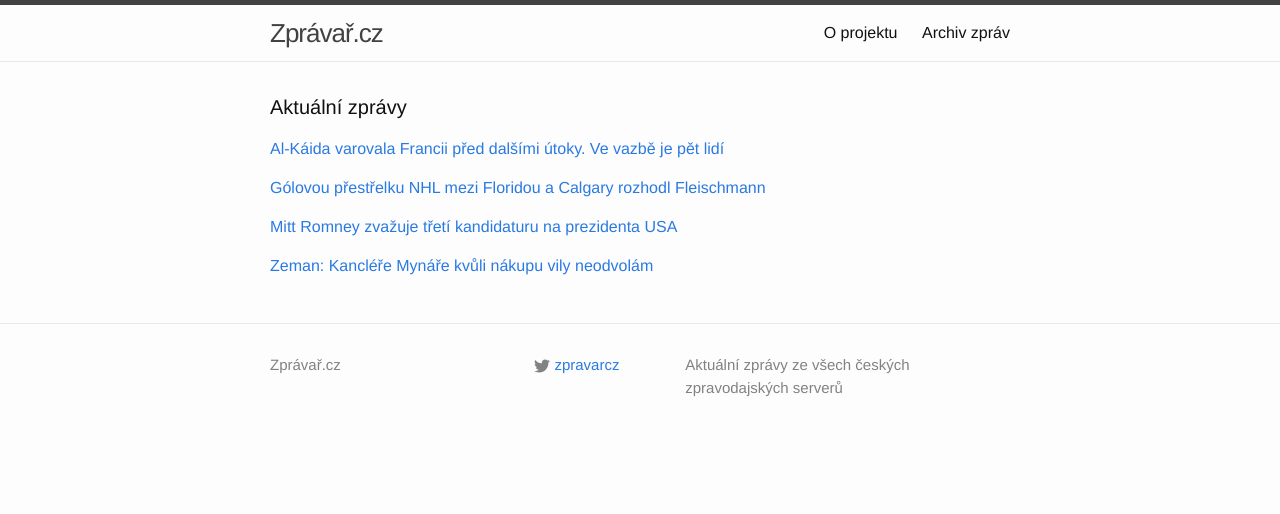
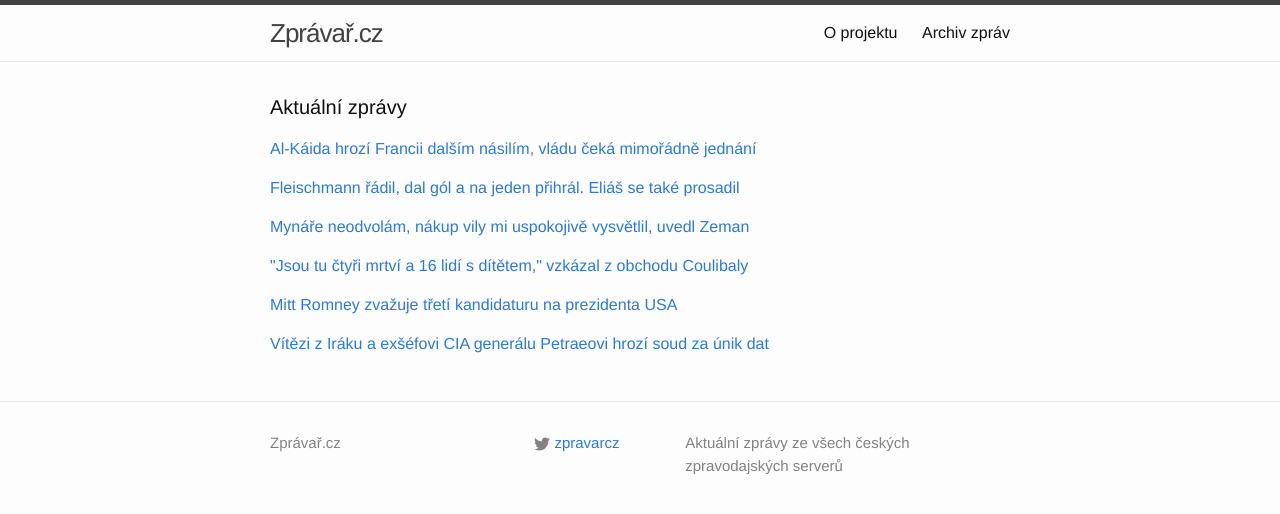
Before and after one commit to adliska/zpravar, a Jekyll site: the page built from index.html, in a window 1280 px wide. Shown: the top 514 px of the page. Built offline with Jekyll 4.4.1, drawn with Linux system fonts in a browser that asks for light colours.

Commit message:
zpravar news update

```diff
--- a/index.html
+++ b/index.html
@@ -5,9 +5,10 @@ layout: default
 <div class="home">
     <h1 class="page-heading">Aktuální zprávy</h1>
 
-<p><a href="javascript:;" onclick="toggle_visibility('zpravy0')">Al-Káida varovala Francii před dalšími útoky. Ve vazbě je pět lidí</a></p>
+<p><a href="javascript:;" onclick="toggle_visibility('zpravy0')">Al-Káida hrozí Francii dalším násilím, vládu čeká mimořádně jednání</a></p>
 <div id="zpravy0" style="display:none">
 <ul>
+<li><a href=http://zpravy.e15.cz/zahranicni/udalosti/al-kaida-hrozi-francii-dalsim-nasilim-vladu-ceka-mimoradne-jednani-1151994>Al-Káida hrozí Francii dalším násilím, vládu čeká mimořádně jednání - zpravy.e15.cz</a></li>
 <li><a href=http://zpravy.idnes.cz/jemenska-al-kaida-francie-utoky-dm5-/zahranicni.aspx?c=A150110_082724_zahranicni_jj>Al-Káida varovala Francii před dalšími útoky. Ve vazbě je pět lidí - zpravy.idnes.cz</a></li>
 <li><a href=http://zahranicni.ihned.cz/evropa-slovensko/c1-63357360-pariz-si-jeste-neoddechla-policie-hleda-dalsi-podezrele>Paříž si ještě neoddechla. Policie hledá další podezřelé - zahranicni.ihned.cz</a></li>
 <li><a href=http://www.lidovky.cz/pripravte-se-na-dalsi-utoky-varuje-francii-odnoz-al-kaidy-v-jemenu-1c1-/zpravy-svet.aspx?c=A150110_073523_ln_zahranici_hm>Připravte se na další útoky, varuje Francii odnož Al-Káidy v Jemenu  - www.lidovky.cz</a></li>
@@ -17,28 +18,47 @@ layout: default
 <li><a href=http://www.novinky.cz/zahranicni/evropa/358379-muz-ktery-drzel-rukojmi-v-klenotnictvi-se-vzdal.html>Muž, který držel rukojmí v klenotnictví, se vzdal  - www.novinky.cz</a></li>
 <li><a href=http://www.rozhlas.cz/_zprava/odnoz-alkaidy-v-jemenu-hrozi-dalsimi-utoky-ve-francii-policie-zustava-v-pohotovosti--1441892>Odnož Al-Káidy v Jemenu hrozí dalšími útoky ve Francii, policie zůstává v pohotovosti  - www.rozhlas.cz</a></li>
 </ul>
-</div><p><a href="javascript:;" onclick="toggle_visibility('zpravy1')">Gólovou přestřelku NHL mezi Floridou a Calgary rozhodl Fleischmann</a></p>
+</div><p><a href="javascript:;" onclick="toggle_visibility('zpravy1')">Fleischmann řádil, dal gól a na jeden přihrál. Eliáš se také prosadil</a></p>
 <div id="zpravy1" style="display:none">
 <ul>
+<li><a href=http://www.tyden.cz/rubriky/sport/hokej/nhl/fleischmann-radil-dal-gol-a-na-jeden-prihral-elias-se-take-prosadil_329673.html>Fleischmann řádil, dal gól a na jeden přihrál. Eliáš se také prosadil - www.tyden.cz</a></li>
 <li><a href=http://www.rozhlas.cz/_zprava/golovou-prestrelku-nhl-mezi-floridou-a-calgary-rozhodl-fleischmann--1441901>Gólovou přestřelku NHL mezi Floridou a Calgary rozhodl Fleischmann - www.rozhlas.cz</a></li>
 <li><a href=http://www.denik.cz/hokej/utocnik-fleischmann-rozhodl-golem-o-vyhre-floridy-20150110.html>Útočník Fleischmann rozhodl gólem o výhře Floridy - www.denik.cz</a></li>
 <li><a href=http://sport.aktualne.cz/fleischmann-potopil-calgary-brankar-neuvirth-znovu-porazen/r~848b3c58989111e49fc3002590604f2e/>Fleischmann potopil Calgary, brankář Neuvirth znovu poražen - sport.aktualne.cz</a></li>
 <li><a href=http://www.sportovninoviny.cz/zpravy/utocnik-fleischmann-rozhodl-golem-o-vyhre-floridy/1167181>Útočník Fleischmann rozhodl gólem o výhře Floridy - www.sportovninoviny.cz</a></li>
 <li><a href=http://hokej.idnes.cz/fleischmann-rozhodl-prestrelku-na-lede-calgary-fro-/nhl.aspx?c=A150110_070943_nhl_Mkr>Fleischmann rozhodl přestřelku na ledě Calgary, Eliáš jednou asistoval - hokej.idnes.cz</a></li>
 </ul>
-</div><p><a href="javascript:;" onclick="toggle_visibility('zpravy2')">Mitt Romney zvažuje třetí kandidaturu na prezidenta USA </a></p>
+</div><p><a href="javascript:;" onclick="toggle_visibility('zpravy2')">Mynáře neodvolám, nákup vily mi uspokojivě vysvětlil, uvedl Zeman</a></p>
 <div id="zpravy2" style="display:none">
+<ul>
+<li><a href=http://zpravy.idnes.cz/zeman-mynare-neodvola-0u5-/domaci.aspx?c=A150110_084819_domaci_jj>Mynáře neodvolám, nákup vily mi uspokojivě vysvětlil, uvedl Zeman - zpravy.idnes.cz</a></li>
+<li><a href=http://www.lidovky.cz/zeman-trva-na-svem-mynare-kvuli-podivnemu-nakupu-vily-neodvola-ps3-/zpravy-domov.aspx?c=A150110_090255_ln_domov_hm>Zeman trvá na svém. Mynáře kvůli podivnému nákupu vily neodvolá  - www.lidovky.cz</a></li>
+<li><a href=http://zpravy.aktualne.cz/domaci/politika/zeman-kanclere-mynare-kvuli-nakupu-vily-neodvolam/r~827cb7dc989311e490f70025900fea04/>Zeman: Kancléře Mynáře kvůli nákupu vily neodvolám - zpravy.aktualne.cz</a></li>
+<li><a href=http://www.novinky.cz/domaci/358383-zeman-sveho-kanclere-za-nakup-vily-v-prazskych-strasnicich-neodvola.html>Zeman svého kancléře za nákup vily v pražských Strašnicích neodvolá - www.novinky.cz</a></li>
+<li><a href=http://www.ceskenoviny.cz/zpravy/zpravy/denik-prezident-zeman-mynare-kvuli-nakupu-vily-neodvola/1167170>Deník: Prezident Zeman Mynáře kvůli nákupu vily neodvolá - www.ceskenoviny.cz</a></li>
+</ul>
+</div><p><a href="javascript:;" onclick="toggle_visibility('zpravy3')">"Jsou tu čtyři mrtví a 16 lidí s dítětem," vzkázal z obchodu Coulibaly</a></p>
+<div id="zpravy3" style="display:none">
+<ul>
+<li><a href=http://zahranicni.ihned.cz/evropa-slovensko/c1-63357560-jsou-tu-ctyri-mrtvi-a-16-lidi-s-ditetem-vzkazal-z-obchodu-coulibaly>"Jsou tu čtyři mrtví a 16 lidí s dítětem," vzkázal z obchodu Coulibaly - zahranicni.ihned.cz</a></li>
+<li><a href=http://www.tyden.cz/rubriky/zahranici/evropa/jsou-tu-ctyri-mrtvi-prepis-rozhovoru-s-teroristou-z-obchodu_329672.html>Jsou tu čtyři mrtví. Přepis rozhovoru s teroristou z obchodu - www.tyden.cz</a></li>
+<li><a href=http://zahranicni.ihned.cz/evropa-slovensko/c1-63357560-koordinoval-jsem-tyto-operace-tvrdil-policii-coulibaly-podivejte-se-na-prepis-rozhovoru>"Koordinoval jsem tyto operace", tvrdil policii Coulibaly. Podívejte se na přepis rozhovoru - zahranicni.ihned.cz</a></li>
+<li><a href=http://www.tyden.cz/rubriky/zahranici/evropa/jsou-tu-ctyri-mrtvi-a-16-lidi-prepis-rozhovoru-s-teroristou-z-obchodu_329672.html>Jsou tu čtyři mrtví. Přepis rozhovoru s teroristou z obchodu - www.tyden.cz</a></li>
+<li><a href=http://zpravy.idnes.cz/prepis-rozhovoru-utocnika-dd3-/zahranicni.aspx?c=A150109_234232_zahranicni_neh>DOKUMENT: Přepis rozhovoru útočníka v košer obchodě se stanicí BFM TV - zpravy.idnes.cz</a></li>
+</ul>
+</div><p><a href="javascript:;" onclick="toggle_visibility('zpravy4')">Mitt Romney zvažuje třetí kandidaturu na prezidenta USA </a></p>
+<div id="zpravy4" style="display:none">
 <ul>
 <li><a href=http://www.lidovky.cz/dve-prohry-nevadi-romney-zvazuje-treti-kandidaturu-na-prezidenta-usa-1k8-/lide.aspx?c=A150110_074221_lide_hm>Mitt Romney zvažuje třetí kandidaturu na prezidenta USA  - www.lidovky.cz</a></li>
 <li><a href=http://zpravy.aktualne.cz/zahranici/kdo-vystrida-obamu-kandidaturu-na-prezidenta-zvazuje-romney/r~3a697a14989011e4ba57002590604f2e/>Kdo vystřídá Obamu? Kandidaturu na prezidenta zvažuje Romney - zpravy.aktualne.cz</a></li>
 <li><a href=http://www.ceskenoviny.cz/zpravy/zpravy/romney-zvazuje-treti-kandidaturu-na-prezidenta-usa/1167168>Romney zvažuje třetí kandidaturu na prezidenta USA - www.ceskenoviny.cz</a></li>
 <li><a href=http://www.novinky.cz/zahranicni/amerika/358380-romney-zvazuje-kandidaturu-na-americkeho-prezidenta.html>Romney zvažuje kandidaturu na amerického prezidenta - www.novinky.cz</a></li>
 </ul>
-</div><p><a href="javascript:;" onclick="toggle_visibility('zpravy3')">Zeman: Kancléře Mynáře kvůli nákupu vily neodvolám</a></p>
-<div id="zpravy3" style="display:none">
+</div><p><a href="javascript:;" onclick="toggle_visibility('zpravy5')">Vítězi z Iráku a exšéfovi CIA generálu Petraeovi hrozí soud za únik dat</a></p>
+<div id="zpravy5" style="display:none">
 <ul>
-<li><a href=http://zpravy.aktualne.cz/domaci/politika/zeman-kanclere-mynare-kvuli-nakupu-vily-neodvolam/r~827cb7dc989311e490f70025900fea04/>Zeman: Kancléře Mynáře kvůli nákupu vily neodvolám - zpravy.aktualne.cz</a></li>
-<li><a href=http://www.novinky.cz/domaci/358383-zeman-sveho-kanclere-za-nakup-vily-v-prazskych-strasnicich-neodvola.html>Zeman svého kancléře za nákup vily v pražských Strašnicích neodvolá - www.novinky.cz</a></li>
-<li><a href=http://www.ceskenoviny.cz/zpravy/zpravy/denik-prezident-zeman-mynare-kvuli-nakupu-vily-neodvola/1167170>Deník: Prezident Zeman Mynáře kvůli nákupu vily neodvolá - www.ceskenoviny.cz</a></li>
+<li><a href=http://zpravy.idnes.cz/navrh-na-stihani-general-petraeus-dl5-/zahranicni.aspx?c=A150110_083510_zahranicni_jw>Vítězi z Iráku a exšéfovi CIA generálu Petraeovi hrozí soud za únik dat - zpravy.idnes.cz</a></li>
+<li><a href=http://www.novinky.cz/zahranicni/amerika/358386-exsefa-cia-petraeuse-maji-stihat-za-poskytnuti-tajnych-informaci-milence.html>Exšéfa CIA Petraeuse mají stíhat za poskytnutí tajných informací milence - www.novinky.cz</a></li>
+<li><a href=http://www.ceskenoviny.cz/zpravy/zpravy/fbi-doporucila-trestni-stihani-exsefa-cia-petraeuse/1167167>FBI doporučila trestní stíhání exšéfa CIA Petraeuse - www.ceskenoviny.cz</a></li>
 </ul>
 </div></div>
```
